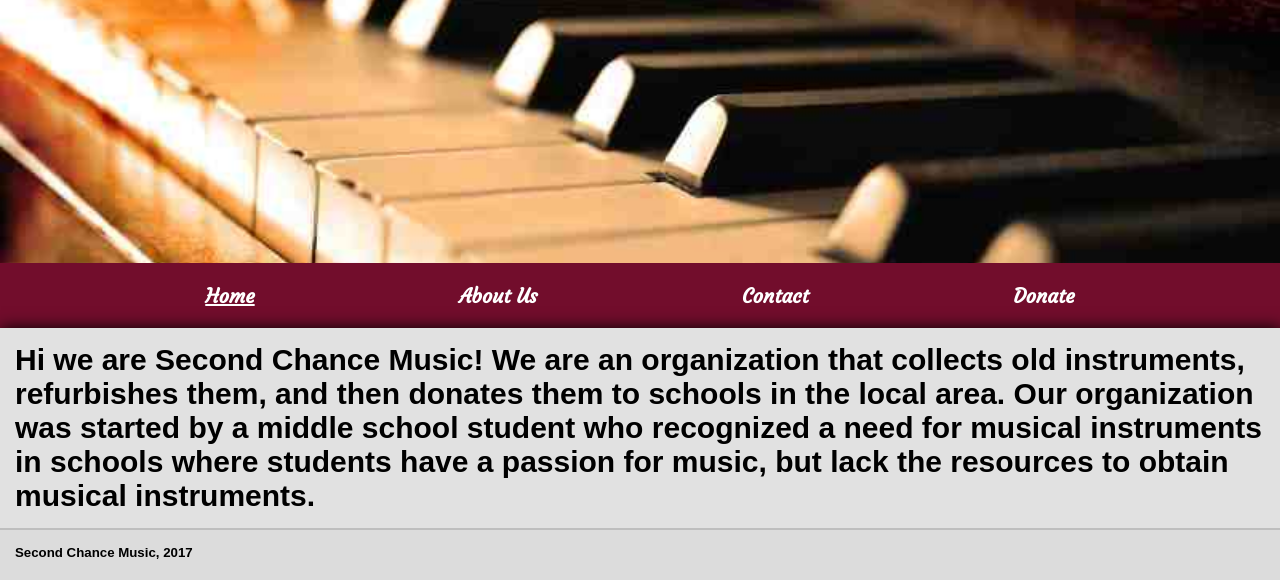
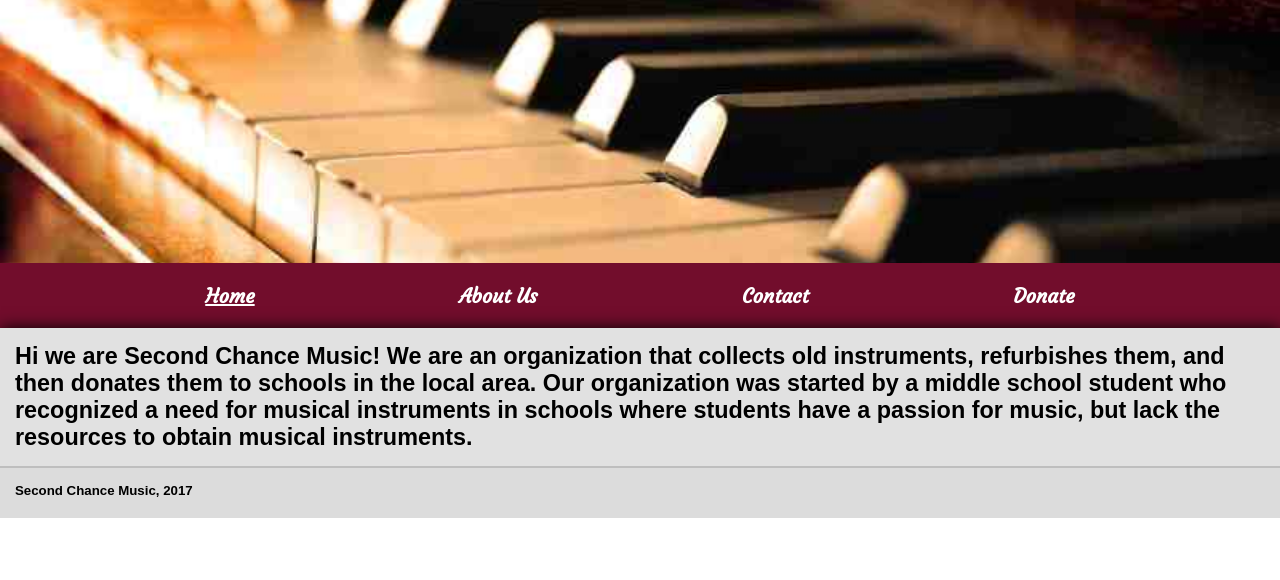
Before and after one commit to secondchancemusic/secondchancemusic.github.io, a plain HTML site: page about-us.html in a window 1280 px wide. Shown: the part 237-817 px from the top of the page. Drawn offline with Linux system fonts and the light colour scheme; a web font is replaced by a local one.

Commit message:
Update about-us.html

```diff
--- a/about-us.html
+++ b/about-us.html
@@ -23,7 +23,7 @@
 			</ul>
 	</nav>
 	<div class="mission-statement-box">
-		<h3 style="font-size: 30px;"> Hi we are Second Chance Music! We are an organization that collects old instruments, refurbishes them, and then donates them to schools
+		<h3> Hi we are Second Chance Music! We are an organization that collects old instruments, refurbishes them, and then donates them to schools
 			in the local area. Our organization was started by a middle school student who recognized a need for musical instruments
 			in schools where students have a passion for music, but lack the resources to obtain musical instruments. </h3>
 	</div>
```
